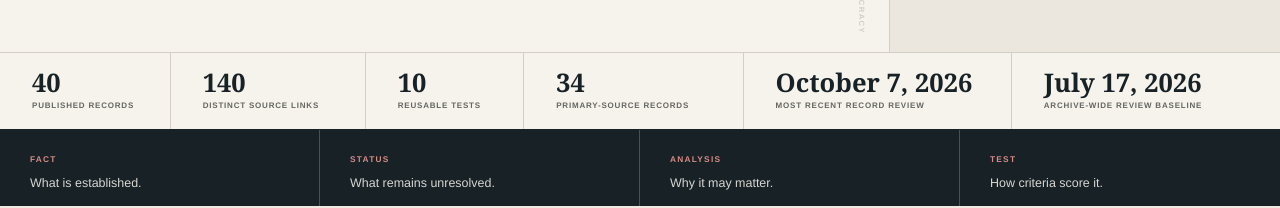
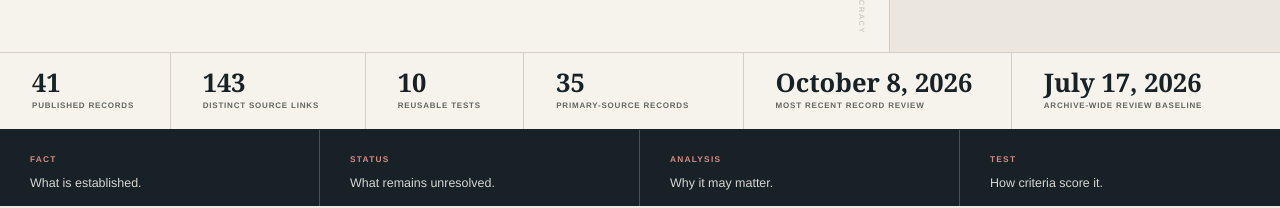
Before and after one commit to dtrezise/dtrezise.github.io, a Next.js app: page / in a window 1280 px wide. Shown: the part 441-649 px from the top of the page. Built offline with nearby package versions, Linux system fonts and the light colour scheme; no server answers.

Commit message:
Document lawsuit over federally funded Trump advertisements

```diff
--- a/data/eboxes.ts
+++ b/data/eboxes.ts
@@ -1708,6 +1708,31 @@ export const eboxes: EBox[] = [
     ],
     revisions: [{ revision: "1.0", date: "2026-07-17", note: "Initial publication preserves lawful impeachment authority and the fact that no judge was removed." }],
   },
+  {
+    id: "TK-REC-0041",
+    slug: "dnc-challenges-federal-funding-trump-ads",
+    title: "DNC challenges federal funding of Trump advertisements",
+    category: "Elections & democratic continuity",
+    context: "Democratic National Committee v. Trump, D.D.C. No. 1:26-cv-03506",
+    dateLabel: "October 7, 2026",
+    sortDate: "2026-10-07",
+    status: "Complaint filed; no ruling verified",
+    publicationState: "Published",
+    factualSummary: "On October 7, the DNC filed a federal complaint alleging that the administration diverted $20 million in Customs and Border Protection funds to advertisements promoting Trump ahead of the midterms. It seeks a declaration of unlawfulness and an injunction against further public funding. AP separately reported a second lawsuit by a coalition including Common Cause and Trump's pledge to use super PAC funding for future ads. Those filings and statements do not establish that a court has found the advertising unlawful or that federal payments have stopped.",
+    whyItMatters: "Publicly financed promotion can advantage incumbents and weaken the separation between public administration and electoral campaigning. This dispute tests that boundary and Congress's control of spending. The existence of adversarial litigation also demonstrates an available institutional check; a complaint alone cannot establish abuse or its effect on an election.",
+    limitingContext: "The White House calls the advertisements public service announcements, cites comparable communications by earlier administrations, and says Trump is not on the ballot and the ads contain no call to action. The DNC is an electoral opponent and its complaint presents contested allegations. Government policy communication can be lawful. Standing, statutory application, relief, and any subsequent appeal remain questions for the courts; no injunction or merits ruling was verified in this review. No historical-comparison score is assigned on this preliminary record.",
+    subjects: ["Democratic National Committee", "Donald Trump", "The White House", "Office of Management and Budget", "Department of Homeland Security", "U.S. Customs and Border Protection"],
+    tags: ["midterms", "public funds", "government advertising", "appropriations", "pending litigation"],
+    sources: [
+      { sourceType: "Court record", title: "Democratic National Committee v. Trump — complaint, Document 1 (October 7, 2026)", publisher: "U.S. District Court for the District of Columbia / copy hosted by Democracy Docket", url: "https://www.democracydocket.com/wp-content/uploads/2026/10/2026-10-07-Complaint.pdf", retrievalDate: "2026-10-08", limitingContext: "File-stamped complaint in No. 1:26-cv-03506; establishes the filing, allegations, and requested relief, not their truth or a judicial determination. Hosted by an advocacy-oriented legal-news publisher; not a complete current docket." },
+      { sourceType: "Official record", title: "Presidential Public Service Announcements Are Nothing New", publisher: "The White House", url: "https://www.whitehouse.gov/releases/2026/09/presidential-public-service-announcements-are-nothing-new/", retrievalDate: "2026-10-08", limitingContext: "September 25 administration defense of the advertisements; a primary statement of its rationale, not an independent legal finding or a response filed in the new lawsuit." },
+      { sourceType: "Reporting", title: "Two lawsuits challenge Trump's taxpayer-funded ads, alleging they violate propaganda law", publisher: "Associated Press via ABC News", url: "https://abcnews.com/Politics/wireStory/dnc-sues-trump-administration-alleging-taxpayer-funded-ads-137076674", retrievalDate: "2026-10-08", limitingContext: "October 7 reporting corroborates the filing and supplies the separate coalition suit and announced funding change. Reporting on a promise does not verify its implementation or reimbursement." },
+    ],
+    assessments: [],
+    revisions: [{ revision: "1.0", date: "2026-10-08", note: "Initial publication after review of the filed complaint, the White House defense, and AP reporting. Alleged illegality remains attributed; no ruling or completed funding change is asserted. Historical-comparison scoring withheld pending record-specific review." }],
+    lastChecked: "2026-10-08",
+    nextReviewDate: "2026-10-09",
+  },
 ];
 
 export const eboxBySlug = new Map(eboxes.map((ebox) => [ebox.slug, ebox]));
--- a/data/editorial.ts
+++ b/data/editorial.ts
@@ -1,5 +1,5 @@
 export const archiveWideReviewDate = "2026-07-17";
-export const mostRecentRecordReviewDate = "2026-10-07";
+export const mostRecentRecordReviewDate = "2026-10-08";
 export const reviewCycleDays = 30;
 
 export const editorialStandards = [
--- a/data/models.ts
+++ b/data/models.ts
@@ -1,3 +1,5 @@
+import { mostRecentRecordReviewDate } from "./editorial";
+
 export type PublicationState = "Published" | "Under review" | "Corrected";
 
 export type EvidenceSource = {
@@ -87,7 +89,7 @@ export function latestReviewDate(ebox: EBox) {
   return ebox.lastChecked ?? ebox.revisions.at(-1)?.date ?? null;
 }
 
-export function reviewState(ebox: EBox, asOf = "2026-10-07") {
+export function reviewState(ebox: EBox, asOf = mostRecentRecordReviewDate) {
   const latest = latestReviewDate(ebox);
   if (!latest) return "Review date unavailable";
   if (ebox.nextReviewDate && ebox.nextReviewDate < asOf) return "Review due";
--- a/lib/site.ts
+++ b/lib/site.ts
@@ -1,7 +1,7 @@
 export const siteName = "Trump’s Kampf";
 export const siteSubtitle = "Democratic Deconstruction Archive";
 export const lastReviewed = "July 17, 2026";
-export const mostRecentUpdate = "October 7, 2026";
+export const mostRecentUpdate = "October 8, 2026";
 
 export function siteUrl() {
   return (process.env.NEXT_PUBLIC_SITE_URL ?? "http://localhost:3000").replace(/\/$/, "");
```
Also changed, not shown: 1 other file (tests, documents, lock files or other folders).
